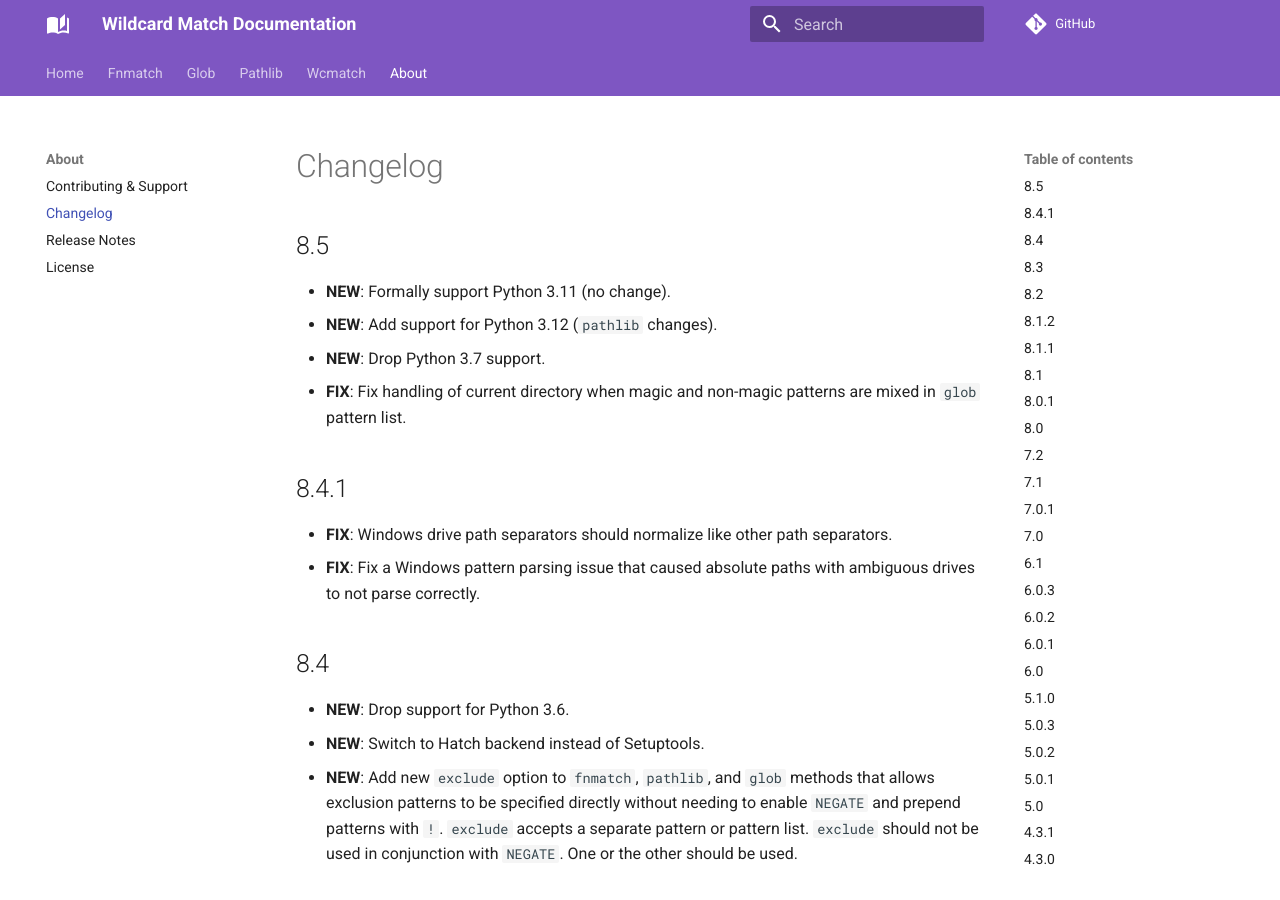
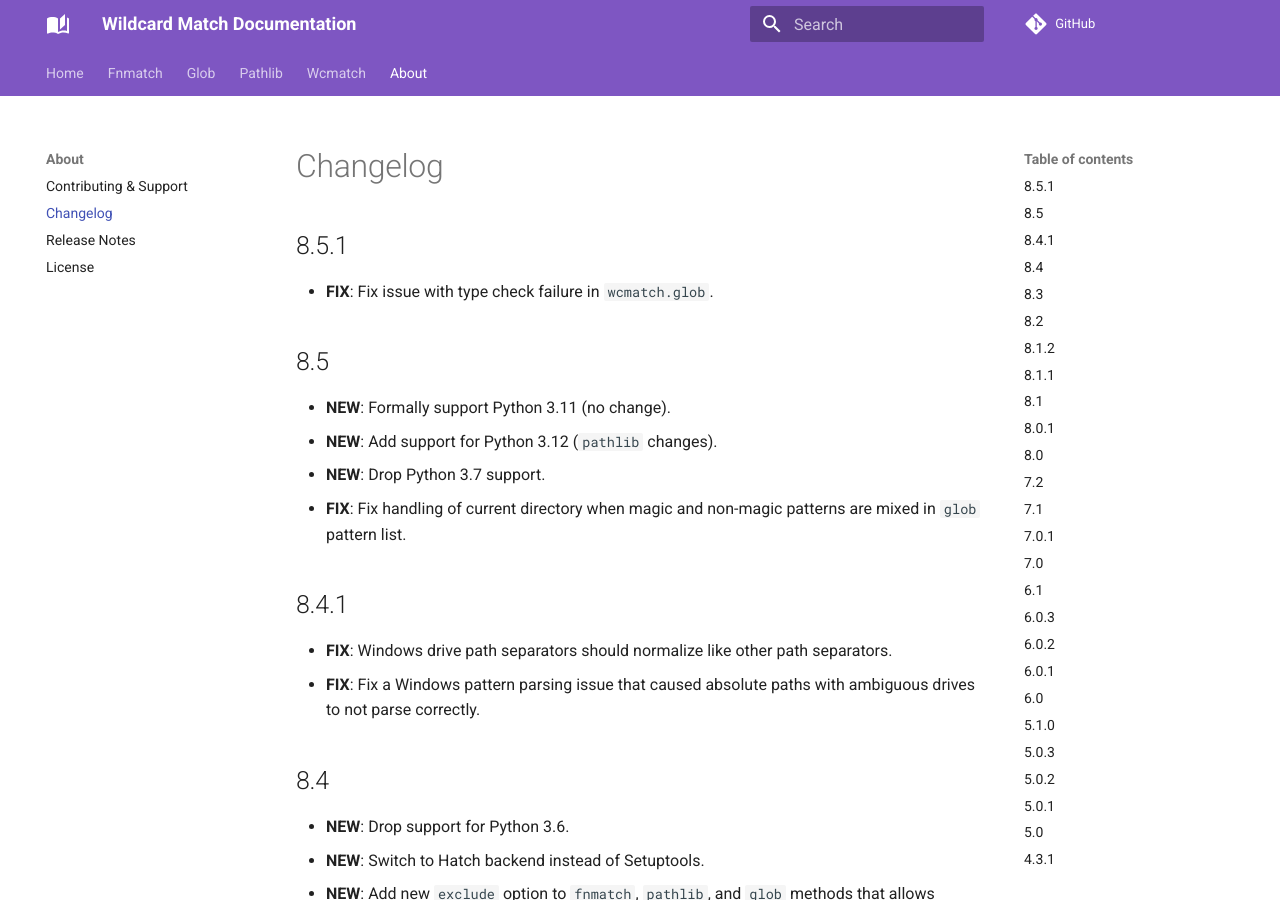
Before and after one commit to facelessuser/wcmatch, an MkDocs documentation site: the page built from docs/src/markdown/about/changelog.md, in a window 1280 px wide and 900 px high. Built offline with MkDocs 1.6.1 and Material for MkDocs 9.7.7, drawn with Linux system fonts in a browser that asks for light colours; comment, search, counter and statistics services are not loaded.

Commit message:
Update changelog

```diff
--- a/docs/src/markdown/about/changelog.md
+++ b/docs/src/markdown/about/changelog.md
@@ -1,4 +1,8 @@
 # Changelog
+
+## 8.5.1
+
+-   **FIX**: Fix issue with type check failure in `wcmatch.glob`.
 
 ## 8.5
 
```
